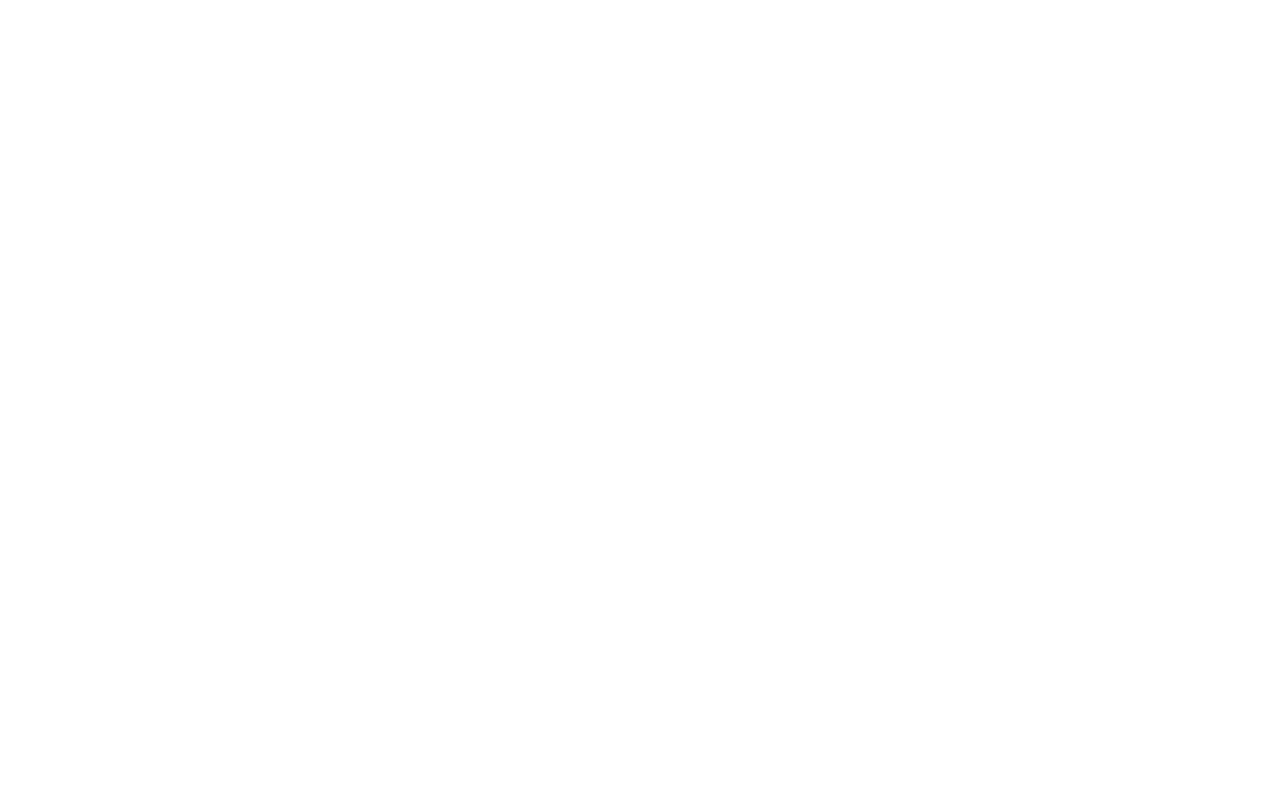
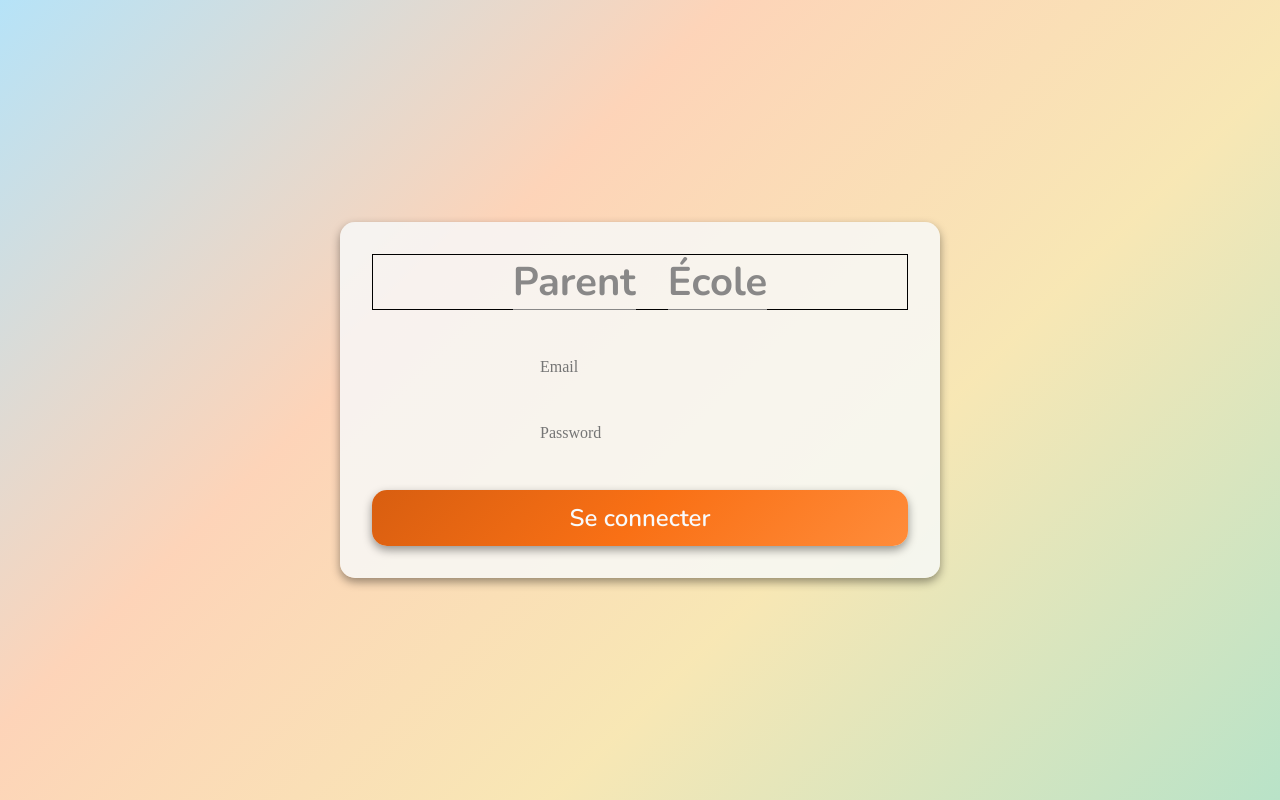
Before and after one commit to Dreamoire/ptitcahier, a React (Vite) app in the folder client/: page / in a window 1280 px wide. Built offline with nearby package versions, Linux system fonts and the light colour scheme.

Commit message:
Start of login structure and css

```diff
--- /dev/null
+++ b/client/src/pages/connexion/Connexion.module.css
@@ -0,0 +1,98 @@
+.background_Parent {
+  min-height: 100vh;
+  display: flex;
+  justify-content: center;
+  align-items: center;
+  background: linear-gradient(
+    135deg,
+    rgba(13, 162, 231, 0.3) 0%,
+    rgba(249, 112, 21, 0.3) 35%,
+    rgba(231, 176, 8, 0.3) 65%,
+    rgba(22, 162, 73, 0.3) 100%
+  );
+}
+
+.background_École {
+  min-height: 100vh;
+  display: flex;
+  justify-content: center;
+  align-items: center;
+  background: linear-gradient(
+    135deg,
+    #d2e9ff 0%,
+    #cceef5 35%,
+    #cceee6 65%,
+    #ddd6f4 100%
+  );
+}
+
+.form {
+  background: rgba(248, 250, 252, 0.8);
+  width: 100%;
+  max-width: 600px;
+  margin: 0 auto;
+  padding: 2rem;
+  display: flex;
+  flex-direction: column;
+  align-items: center;
+  gap: 3rem;
+  border-radius: var(--border-radius);
+  box-shadow: var(--box-shadow);
+}
+
+.fieldset_user {
+  border: none;
+  width: 100%;
+}
+
+.fieldset_user ul {
+  display: flex;
+  justify-content: center;
+  gap: 2rem;
+  border: 1px solid black;
+}
+
+.radio_button {
+  position: absolute;
+  opacity: 0;
+  pointer-events: none;
+}
+
+.radio_button_label {
+  cursor: pointer;
+  flex: 1;
+  font-family: var(--font-family-primary-title);
+  color: var(--dark-grey);
+  font-size: 2.5rem;
+  border-bottom: 1px solid var(--dark-grey);
+}
+
+/* .radio_button_label_Parent {
+  color: var(--orange);
+}
+
+.radio_button_label_École {
+  color: var(--orange);
+} */
+
+.btn_connexion_Parent {
+  width: 100%;
+  background: linear-gradient(
+    135deg,
+    #d85e10 /* slightly darker shade */,
+    #f97015 /* YOUR brand orange */,
+    #ff8c3a /* brighter highlight */
+  );
+}
+
+.btn_connexion_Parent:hover {
+  background: linear-gradient(135deg, #c6560f, #f97015, #ffa154);
+}
+
+.btn_connexion_Parent:active {
+  background: linear-gradient(135deg, #a9470c, #d85e10, #f97015);
+}
+
+.btn_connexion_École {
+  width: 100%;
+}
--- /dev/null
+++ b/client/src/pages/connexion/Connexion.tsx
@@ -0,0 +1,54 @@
+import "../../styles/reset.css";
+import "../../styles/variables.css";
+import "../../styles/typography.css";
+import "../../styles/global.css";
+import { useState } from "react";
+import styles from "./Connexion.module.css";
+
+const users = ["Parent", "École"];
+
+function Connexion() {
+  const [userType, setUserType] = useState("Parent");
+
+  console.log(userType);
+
+  return (
+    <main className={styles[`background_${userType}`]}>
+      <form className={styles.form}>
+        <fieldset className={styles.fieldset_user}>
+          <ul>
+            {users.map((user) => (
+              <li key={user}>
+                <input
+                  type="radio"
+                  id={user}
+                  name="user-type"
+                  value={user}
+                  aria-required="true"
+                  className={styles.radio_button}
+                  onChange={(e) => setUserType(e.target.value)}
+                />
+                <label
+                  htmlFor={user}
+                  className={`${styles.radio_button_label} ${styles[`radio_button_label_${userType}`]}`}
+                >
+                  {user}
+                </label>
+              </li>
+            ))}
+          </ul>
+        </fieldset>
+        <input type="text" placeholder="Email" />
+        <input type="password" placeholder="Password" />
+        <button
+          type="submit"
+          className={`primary-button ${styles[`btn_connexion_${userType}`]}`}
+        >
+          Se connecter
+        </button>
+      </form>
+    </main>
+  );
+}
+
+export default Connexion;
--- a/client/src/router.tsx
+++ b/client/src/router.tsx
@@ -1,11 +1,12 @@
 import { createBrowserRouter } from "react-router";
-import App from "./App";
+
 import Announcements from "./pages/announcement/Announcements";
+import Connexion from "./pages/connexion/Connexion";
 
 const router = createBrowserRouter([
   {
     path: "/",
-    element: <App />,
+    element: <Connexion />,
   },
   {
     path: "/parent/announcements",
--- a/client/src/styles/global.css
+++ b/client/src/styles/global.css
@@ -1,22 +1,22 @@
 .primary-title {
+  color: var(--primary-color-title);
   font-family: var(--font-family-primary-title);
-  font-weight: var(--font-weight-primary-title);
+  /* font-weight: var(--font-weight-primary-title); */
   font-size: var(--font-size-primary-title);
-  color: var(--primary-color-title);
 }
 
 .card-title {
   color: var(--dark-blue);
   font-family: var(--font-family-card-title);
   font-size: var(--font-size-card-title);
-  font-weight: var(--font-weight-cart-title);
+  /* font-weight: var(--font-weight-cart-title); */
 }
 
 .text {
   color: var(--primary-color-text);
   font-family: var(--font-family-text);
   font-size: var(--font-size-text);
-  font-weight: var(--font-weight-text);
+  /* font-weight: var(--font-weight-text); */
 }
 
 .parent-background {
@@ -24,6 +24,8 @@
   background-size: cover;
   background-position: center;
   background-repeat: no-repeat;
+  height: 100vh;
+  padding-top: 2rem;
 }
 
 .school-background {
@@ -32,3 +34,54 @@
   background-position: center;
   background-repeat: no-repeat;
 }
+
+.non-primary-button,
+.primary-button {
+  justify-content: center;
+  align-items: center;
+  background: linear-gradient(
+    135deg,
+    var(--dark-blue),
+    var(--parent-blue),
+    var(--blue)
+  );
+  color: var(--white);
+  font-family: var(--font-family-button);
+  font-size: var(--font-size-button);
+  padding: 0.5em 1em;
+  border: none;
+  border-radius: var(--border-radius);
+  box-shadow: var(--box-shadow);
+  cursor: pointer;
+  transition: all 0.2s ease;
+}
+
+.primary-button:hover {
+  background: linear-gradient(135deg, #06405a, #165f9e, #0b8fd1);
+  transform: translateY(-1px);
+  box-shadow: 0px 6px 14px rgba(0, 0, 0, 0.45);
+}
+
+.primary-button:active {
+  background: linear-gradient(135deg, #05344b, #144f7b, #096a9c);
+  transform: translateY(0);
+  box-shadow: 0px 3px 8px rgba(0, 0, 0, 0.5);
+}
+
+.non-primary-button {
+  background: var(--white);
+  color: var(--dark-grey);
+  border: 1px solid var(--light-grey);
+}
+
+.non-primary-button:hover {
+  border-color: var(--dark-grey);
+  transform: translateY(-1px);
+  box-shadow: 0px 6px 14px rgba(0, 0, 0, 0.45);
+}
+
+.non-primary-button:active {
+  background: #e4e7ed;
+  transform: translateY(0);
+  box-shadow: 0px 3px 8px rgba(0, 0, 0, 0.5);
+}
--- a/client/src/styles/variables.css
+++ b/client/src/styles/variables.css
@@ -12,6 +12,7 @@
   --black: #0f1729;
   --blue: #0da2e7;
   --dark-blue: #075578;
+  --parent-blue: #1e6cb0;
   --dark-grey: #898888;
   --green: #16a249;
   --light-grey: #cccccc;
@@ -29,14 +30,19 @@
   --font-family-primary-title: "Nunito-Bold", sans-serif;
   --font-family-card-title: "Nunito-SemiBold", sans-serif;
   --font-family-text: "Source-Sans-3-Regular", sans-serif;
+  --font-family-button: "Nunito-SemiBold", sans-serif;
 
-  --font-size-primary-title: 4rem;
-  --font-size-card-title: 1.5rem;
+  --font-size-primary-title: 3rem;
+  --font-size-card-title: 1.3rem;
   --font-size-text: 1rem;
+  --font-size-button: 1.5rem;
 
-  --font-weight-primary-title: 600;
+  /* --font-weight-primary-title: 600;
   --font-weight-card-title: 500;
-  --font-weight-text: 400;
+  --font-weight-text: 400; */
+
+  --border-radius: 15px;
+  --box-shadow: 0px 4px 10px 0px rgba(0, 0, 0, 0.4);
 }
 
 @media (max-width: 480px) {
```
